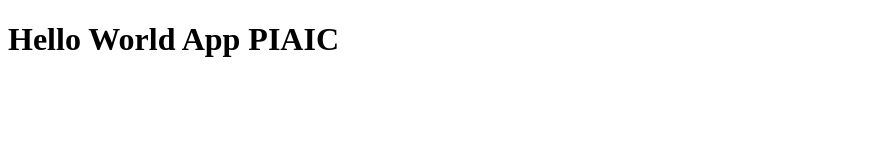
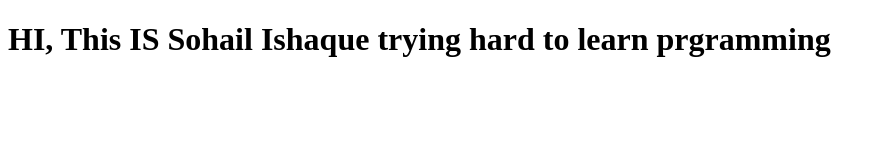
Before and after one commit to a4illusionist/helloapp, a plain HTML site: page index.html in a window 1280 px wide. Shown: the whole page, without its empty margins (0-886 px from the left). Drawn offline with Linux system fonts and the light colour scheme.

Commit message:
index file changed

```diff
--- a/index.html
+++ b/index.html
@@ -6,6 +6,6 @@
     <title>Document</title>
 </head>
 <body>
-    <h1>Hello World App PIAIC</h1>
+    <h1>HI, This IS Sohail Ishaque trying hard to learn prgramming</h1>
 </body>
 </html>
```
